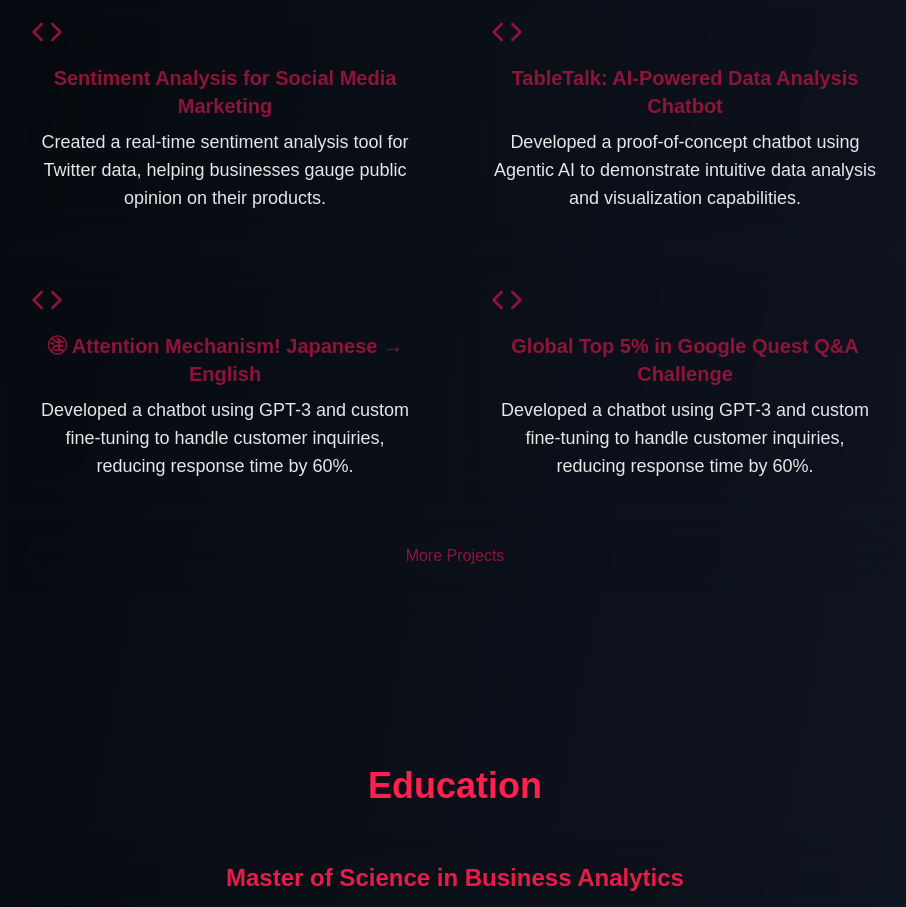
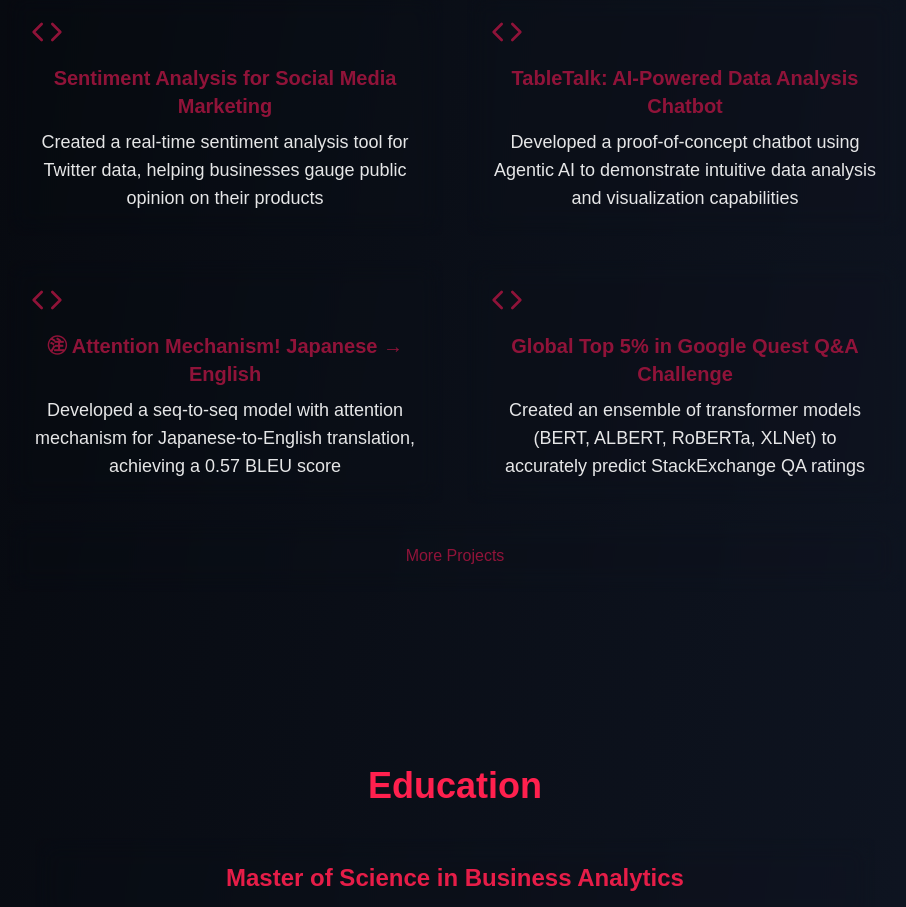
Before and after one commit to SarthakV7/my-portfilio, a Next.js app: page /my-portfilio/ in a window 1280 px wide. Shown: the part 4720-5627 px from the top of the page, without its empty margins (185-1091 px from the left). Built offline with nearby package versions, Linux system fonts and the light colour scheme.

Commit message:
added google project

```diff
--- a/app/page.tsx
+++ b/app/page.tsx
@@ -568,7 +568,7 @@
               Sentiment Analysis for Social Media Marketing
               </h3>
               <p className="text-lg">
-              Created a real-time sentiment analysis tool for Twitter data, helping businesses gauge public opinion on their products.
+              Created a real-time sentiment analysis tool for Twitter data, helping businesses gauge public opinion on their products
               </p>
             </a>
             </AnimatedCard>
@@ -584,7 +584,7 @@
                 TableTalk: AI-Powered Data Analysis Chatbot
               </h3>
               <p className="text-lg">
-                Developed a proof-of-concept chatbot using Agentic AI to demonstrate intuitive data analysis and visualization capabilities.
+                Developed a proof-of-concept chatbot using Agentic AI to demonstrate intuitive data analysis and visualization capabilities
               </p>
             </a>
             </AnimatedCard>
@@ -600,7 +600,7 @@
                 ㊟ Attention Mechanism! Japanese → English
               </h3>
               <p className="text-lg">
-                Developed a chatbot using GPT-3 and custom fine-tuning to handle customer inquiries, reducing response time by 60%.
+              Developed a seq-to-seq model with attention mechanism for Japanese-to-English translation, achieving a 0.57 BLEU score
               </p>
             </a>
             </AnimatedCard>
@@ -616,7 +616,7 @@
                 Global Top 5% in Google Quest Q&A Challenge
               </h3>
               <p className="text-lg">
-                Developed a chatbot using GPT-3 and custom fine-tuning to handle customer inquiries, reducing response time by 60%.
+                Created an ensemble of transformer models (BERT, ALBERT, RoBERTa, XLNet) to accurately predict StackExchange QA ratings
               </p>
             </a>
             </AnimatedCard>
```
